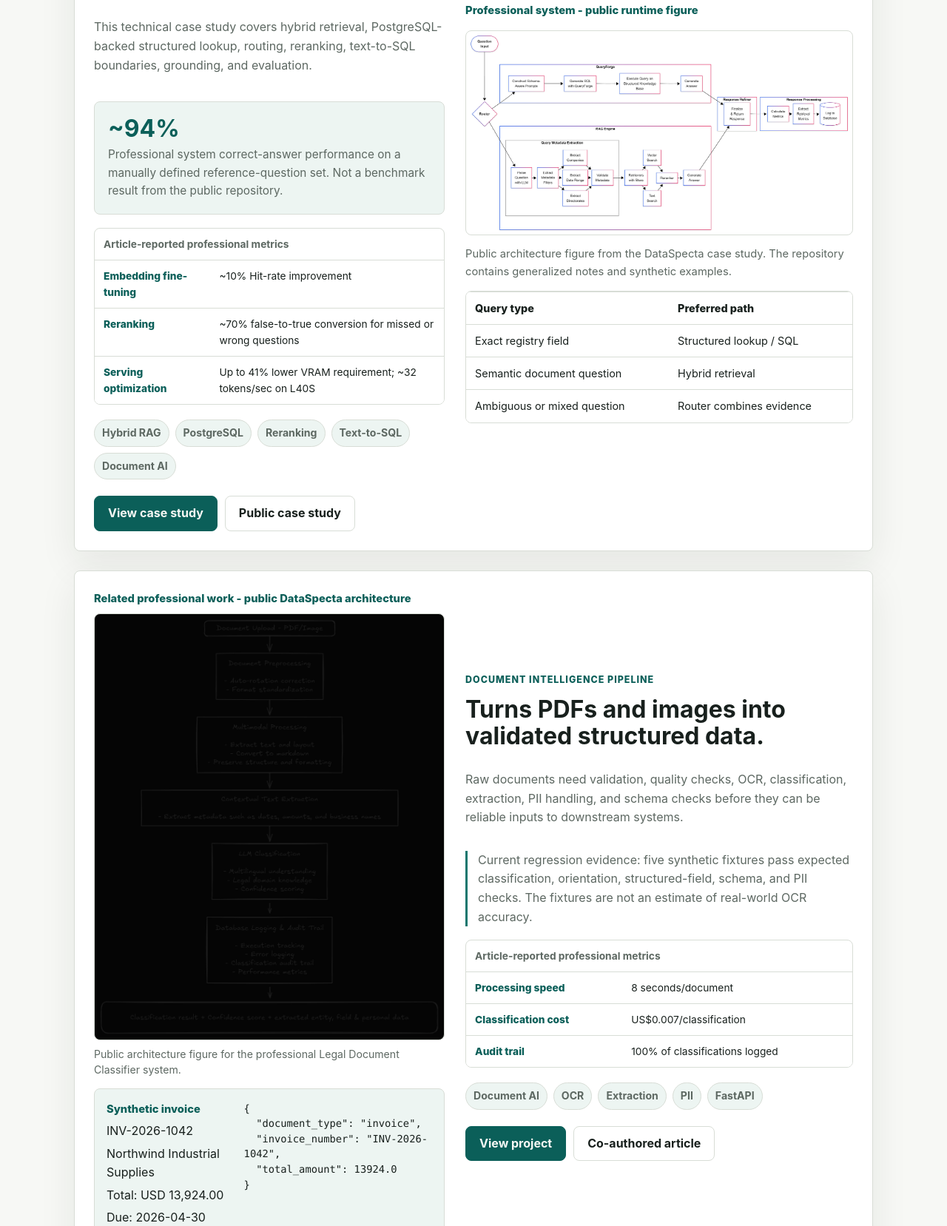
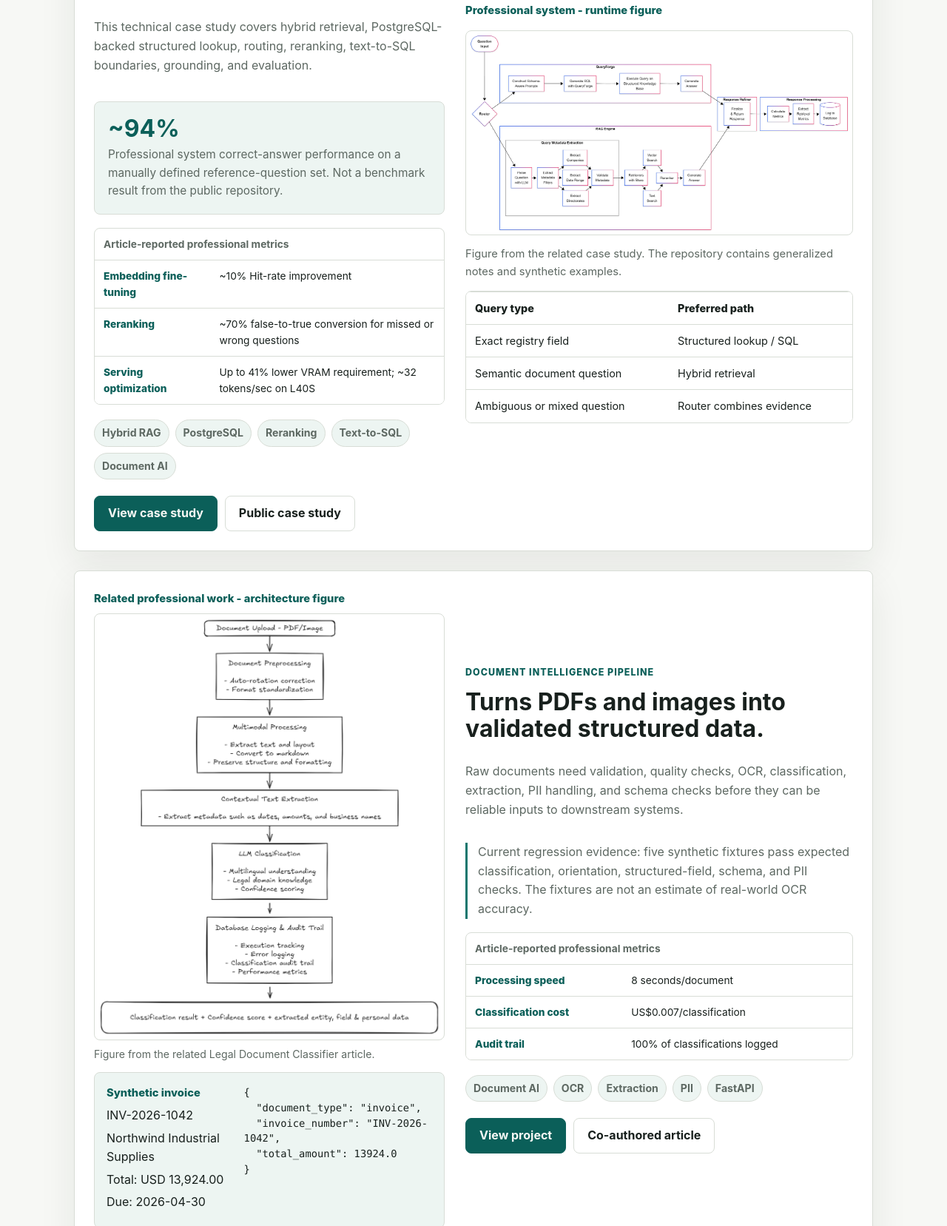
Before and after one commit to caner34/caner34.github.io, a plain HTML site: page index.html in a window 1280 px wide. Shown: the part 2968-4625 px from the top of the page at 74% size. Drawn offline with Linux system fonts and the light colour scheme.

Commit message:
docs: improve article figure readability

```diff
--- a/index.html
+++ b/index.html
@@ -256,13 +256,13 @@
               </div>
             </div>
             <div class="project-visual">
-              <p class="visual-title">Professional system - public runtime figure</p>
+              <p class="visual-title">Professional system - runtime figure</p>
               <a class="figure-link" href="assets/trade-registry-runtime-professional.png" aria-label="Open Trade Registry Runtime architecture figure">
-                <img class="professional-figure" src="assets/trade-registry-runtime-professional.png" alt="Public DataSpecta runtime architecture figure for the Trade Registry Hybrid RAG professional system">
+                <img class="professional-figure" src="assets/trade-registry-runtime-professional.png" alt="Runtime figure for the Trade Registry Hybrid RAG professional system">
               </a>
               <p class="metric-context">
-                Public architecture figure from the DataSpecta case study. The repository
-                contains generalized notes and synthetic examples.
+                Figure from the related case study. The repository contains generalized
+                notes and synthetic examples.
               </p>
               <div class="table-wrap">
                 <table class="comparison-table">
@@ -338,13 +338,12 @@
             </div>
             <div class="project-visual">
               <figure class="article-figure">
-                <p class="visual-title">Related professional work - public DataSpecta architecture</p>
-                <a class="figure-link" href="assets/legal-document-classifier-architecture-professional.png" aria-label="Open Legal Document Classifier architecture figure">
-                  <img class="professional-figure dark-figure" src="assets/legal-document-classifier-architecture-professional.png" alt="Public DataSpecta architecture figure for the Legal Document Classifier professional system">
+                <p class="visual-title">Related professional work - architecture figure</p>
+                <a class="figure-link" href="assets/legal-document-classifier-architecture-professional-white-bg.png" aria-label="Open Legal Document Classifier architecture figure">
+                  <img class="professional-figure" src="assets/legal-document-classifier-architecture-professional-white-bg.png" alt="Architecture figure for the Legal Document Classifier professional system">
                 </a>
                 <figcaption>
-                  Public architecture figure for the professional Legal Document
-                  Classifier system.
+                  Figure from the related Legal Document Classifier article.
                 </figcaption>
               </figure>
               <div class="example-panel split">
--- a/styles.css
+++ b/styles.css
@@ -402,10 +402,6 @@ h3 {
   padding: 4px;
 }
 
-.project-visual img.dark-figure {
-  background: #050505;
-}
-
 .figure-link {
   display: block;
   color: inherit;
```
Also changed, not shown: assets/legal-document-classifier-architecture-professional-white-bg.png (added), assets/legal-document-classifier-architecture-professional.png (deleted).
